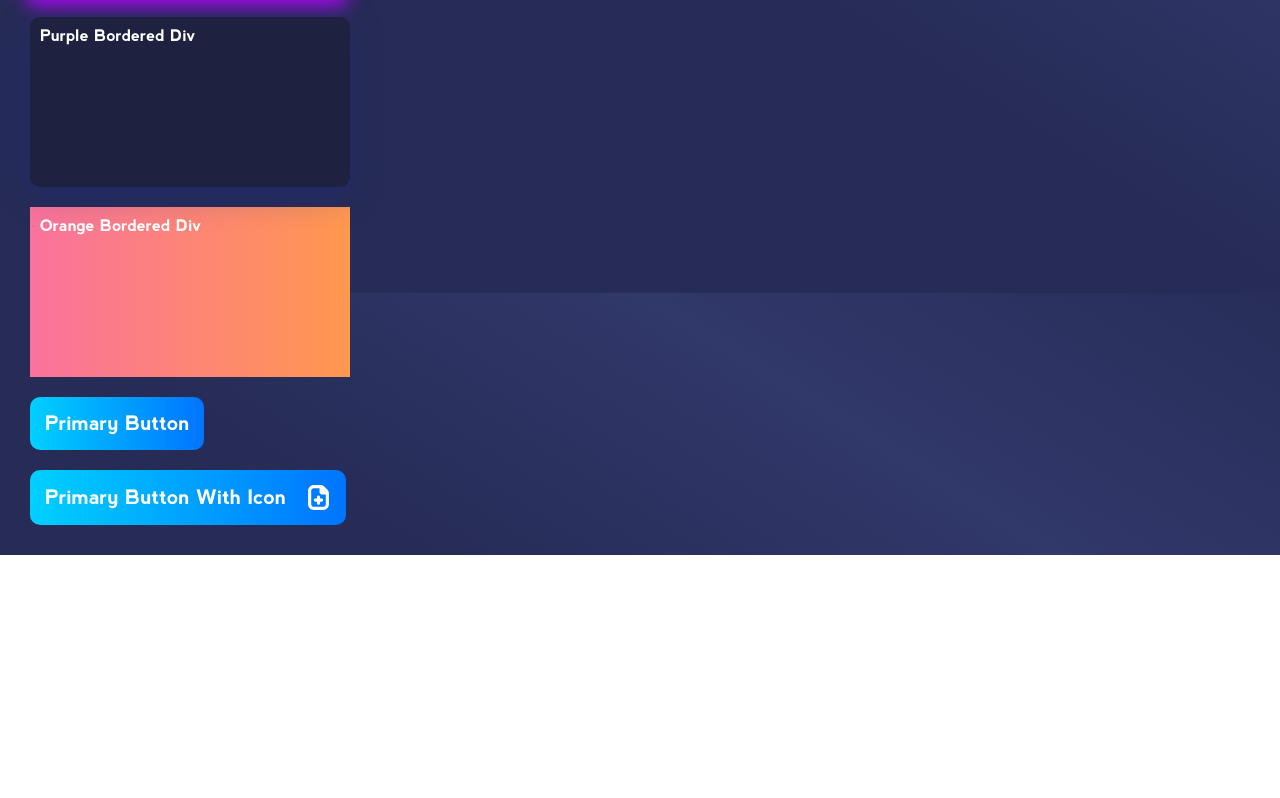
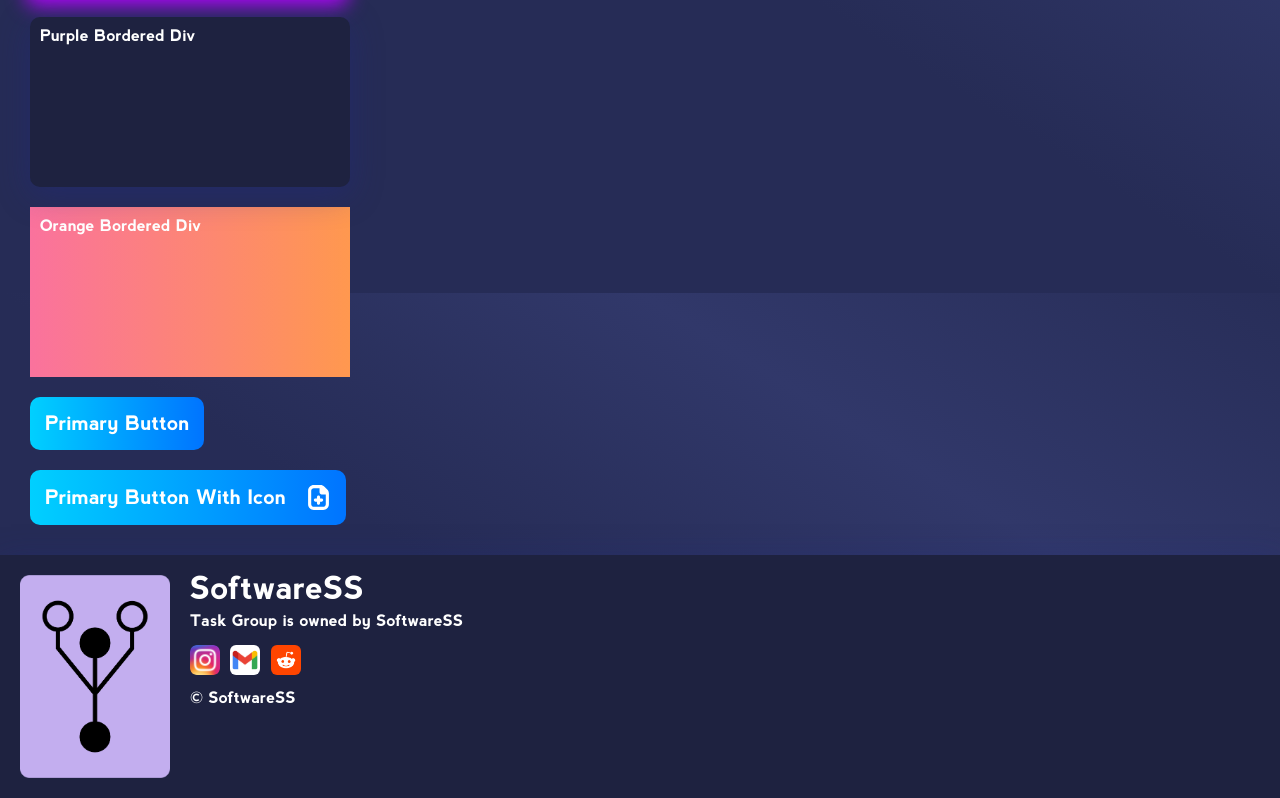
Before and after one commit to Software-SS/SoftwareSS-UI, a plain HTML site: page Test Page/index.html in a window 1280 px wide. Shown: the part 507-1305 px from the top of the page. Before the commit the page ends 1062 px from the top, so only its background shows below. Drawn offline with nearby package versions, Linux system fonts and the light colour scheme.

Commit message:
Added Footer

```diff
--- a/CSS/SoftwareSS.css
+++ b/CSS/SoftwareSS.css
@@ -148,10 +148,94 @@ html {
   margin-right: 20px;
 }
 
+/* Icon Button */
+
 .ico-btn {
   transition: 0.25s;
 }
 
-.ico-btn:focus {
+.ico-btn:hover {
   transform: scale(0.85);
 }
+
+/* Footer */
+/* Footer */
+.footer {
+  left: 0;
+  bottom: 0;
+  width: 100%;
+
+  background: #1e2240;
+  box-shadow: 0 8px 32px 0 rgba(31, 38, 135, 0.37);
+  backdrop-filter: blur(4px);
+  color: white;
+
+  display: flex;
+  flex-direction: row;
+}
+
+.footer img.logo {
+  font-size: 25px;
+  font-weight: bold;
+
+  padding-top: 20px;
+  padding-left: 20px;
+  padding-bottom: 20px;
+}
+
+.footer-text {
+  padding-left: 20px;
+}
+
+.footer-text h1 {
+  margin-bottom: 5px;
+  margin-top: 15px;
+}
+
+.owner-statement {
+  margin-bottom: 5px;
+  margin-top: 0px;
+}
+
+.credits {
+  margin-top: 0px;
+  margin-bottom: 5px;
+  padding: 0px;
+}
+
+.copyright {
+  display: flex;
+  flex-direction: row;
+}
+
+.copyright p {
+  padding-right: 30px;
+  margin-top: 0px;
+}
+
+.footer .social-media-logos img {
+  margin-right: 5px;
+  margin-top: 10px;
+  margin-bottom: 10px;
+  border-radius: 6px;
+}
+
+.social-media-logos img {
+  transition: 0.5s;
+}
+
+/* .social-media-logos img:hover {
+  background: linear-gradient(145deg, #039ba5, #03b8c4);
+  box-shadow: 3px 3px 6px #03a9b3, -3px -3px 6px #03afbb;
+  transition: 0.5s;
+} */
+
+@media screen and (max-width: 630px) {
+  .footer .logo {
+    width: 20% !important;
+    height: fit-content;
+  }
+  .copyright {
+    flex-direction: column;
+  }
+}
--- a/Test Page/index.html
+++ b/Test Page/index.html
@@ -11,7 +11,8 @@
     />
     <link rel="stylesheet" href="../CSS/SoftwareSS.css" />
   </head>
-  <body style="padding: 30px">
+  <body>
+    <div class="main" style="padding: 30px">
       <!-- App Title -->
       <div class="app-title" style="margin-bottom: 20px">SoftwareSS</div>
 
@@ -55,5 +56,41 @@
           height="25px"
         ></object>
       </button>
+    </div>
+
+    <!-- Footer -->
+    <footer class="footer" id="footer">
+      <img
+        src="../Assets/SoftwareSS_Rectangle_Transparent.png"
+        width="150px"
+        class="logo"
+      />
+      <div class="footer-text">
+        <h1>SoftwareSS</h1>
+        <p class="owner-statement">Task Group is owned by SoftwareSS</p>
+        <!-- <a
+              class="credits"
+              href=""
+              >Credit Sample</a
+            > -->
+        <div class="social-media-logos">
+          <a href="https://www.instagram.com/softwaress.ss/"
+            ><img
+              src="../Assets/Icon-Instagram.jpg"
+              width="30px"
+              class="ico-btn"
+          /></a>
+          <a href="mailto:softwaress.company@gmail.com"
+            ><img src="../Assets/Icon-Gmail.jpg" width="30px" class="ico-btn"
+          /></a>
+          <a href="https://www.reddit.com/r/SoftwareSS/"
+            ><img src="../Assets/Icon-Reddit.png" width="30px" class="ico-btn"
+          /></a>
+        </div>
+        <div class="copyright">
+          <p>© SoftwareSS</p>
+        </div>
+      </div>
+    </footer>
   </body>
 </html>
```
Also changed, not shown: Assets/Icon-Gmail.jpg (added), Assets/Icon-Instagram.jpg (added), Assets/Icon-Reddit.png (added). Lines whose indentation alone changed are shown as unchanged.
